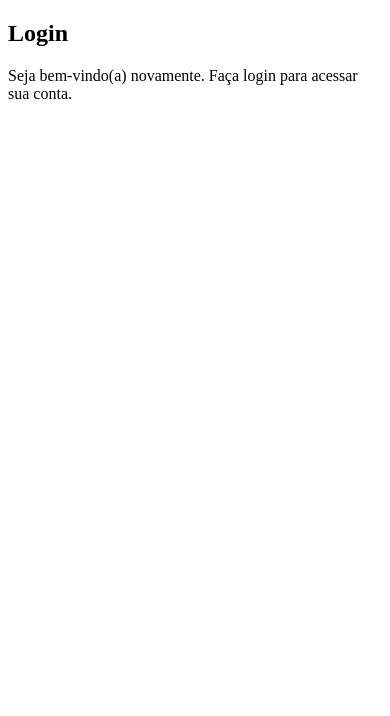
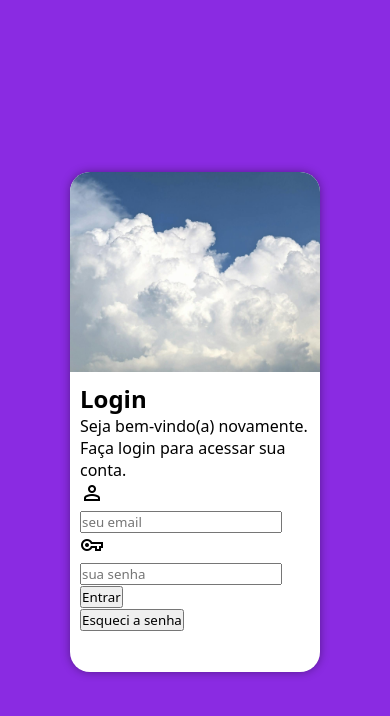
Before and after one commit to gustavo-arvani/projeto-login, a plain HTML site: page index.html in a window 390 px wide. Drawn offline with nearby package versions, Linux system fonts and the light colour scheme.

Commit message:
mobile first

```diff
--- a/estilos/style.css
+++ b/estilos/style.css
@@ -1 +1,48 @@
 @charset "UTF-8";
+
+*{
+    padding: 0px;
+    margin: 0px;
+    box-sizing: border-box;
+    font-family: system-ui, -apple-system, BlinkMacSystemFont, 'Segoe UI', Roboto, Oxygen, Ubuntu, Cantarell, 'Open Sans', 'Helvetica Neue', sans-serif;
+}
+
+body, html{
+    background-color: blueviolet;
+    height: 100vh;
+    width: 100vw;
+}
+
+main{
+    height: 100vh;
+    width: 100vw;
+    position: relative;
+}
+
+#login{
+    position: absolute;
+    top: 50%;
+    left: 50%;
+    transform: translate(-50%, -50%);
+
+    height: 500px;
+    width: 250px;
+    background-color: white;
+    border-radius: 20px;
+    overflow: hidden;
+    box-shadow: 0px 0px 10px rgba(0, 0, 0, 0.383);
+}
+
+#imagem{
+    background-image: url(../imagens/pexels-raditya-jpg-49217389-32108544.jpg);
+    height: 200px;
+    background-repeat: no-repeat;
+    background-size: cover;
+    background-position: bottom left;
+    display: block;
+}
+
+#formulario{
+    padding: 10px;
+    display: block;
+}
--- a/index.html
+++ b/index.html
@@ -5,18 +5,33 @@
     <meta name="viewport" content="width=device-width, initial-scale=1.0">
     <title>Login</title>
     <link rel="stylesheet" href="estilos/style.css">
+    <link href="https://fonts.googleapis.com/css2?family=Material+Symbols+Outlined" rel="stylesheet" />
 </head>
 <body>
     <main>
         <section id="login">
             <div id="imagem">
-
+                <!--aqui vai a imagem nas CSS-->
             </div>
             <div id="formulario">
                 <h1>Login</h1>
                 <p>Seja bem-vindo(a) novamente. Faça login para acessar sua conta.</p>
                 <form action="login.php" method="post">
-
+                    <p>
+                        <label for="imail"><span class="material-symbols-outlined">
+                    person</span></label>
+                        <input type="email" name="mail" id="imail" required placeholder="seu email">
+                    </p>
+                    <p>
+                        <label for="isen"><span class="material-symbols-outlined">vpn_key</span></label>
+                        <input type="password" name="senha" id="isen" required placeholder="sua senha">
+                    </p>
+                    <p>
+                        <input type="submit" value="Entrar">
+                    </p>
+                    <p>
+                        <input type="button" value="Esqueci a senha">
+                    </p>
                 </form>
             </div>
         </section>
```
